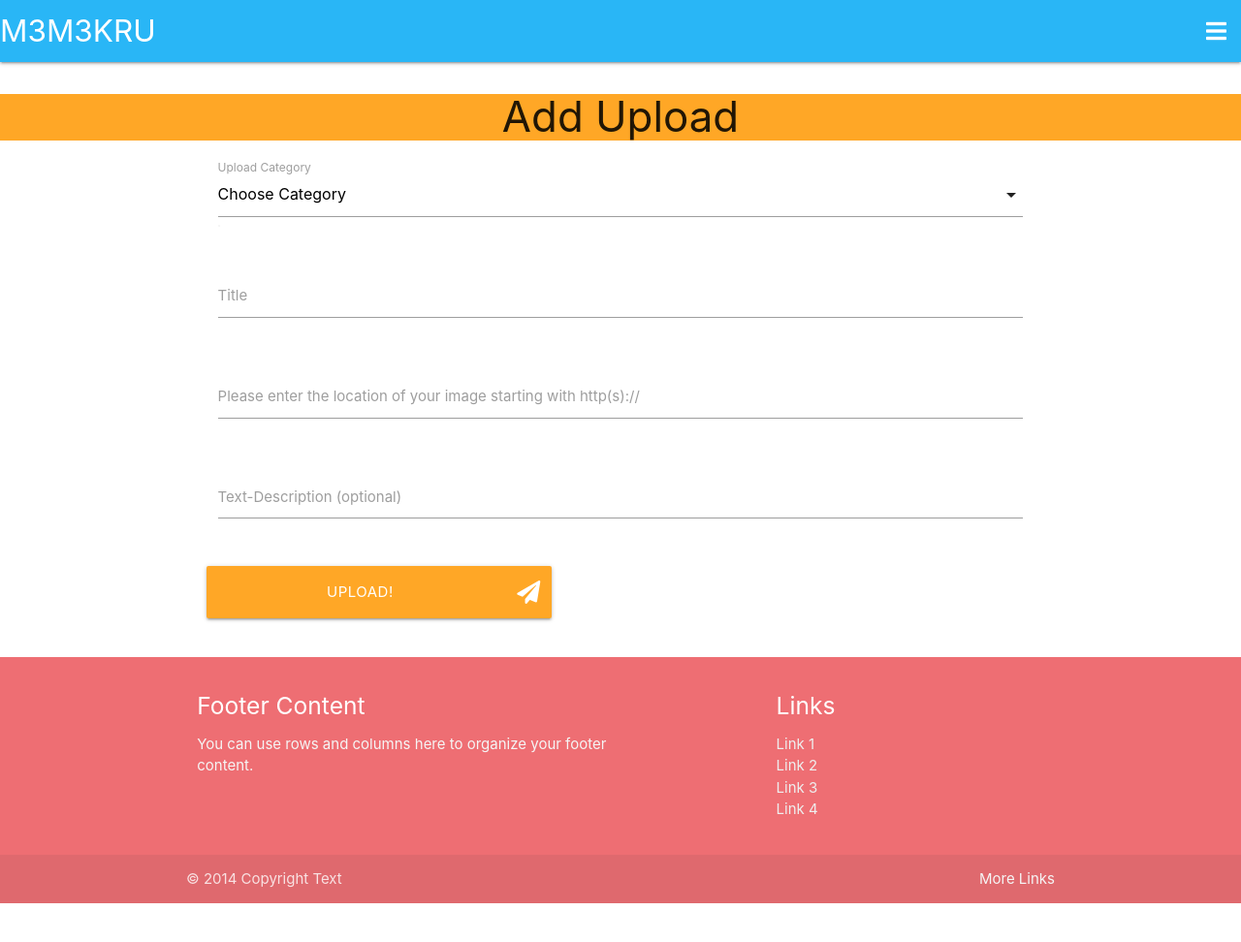
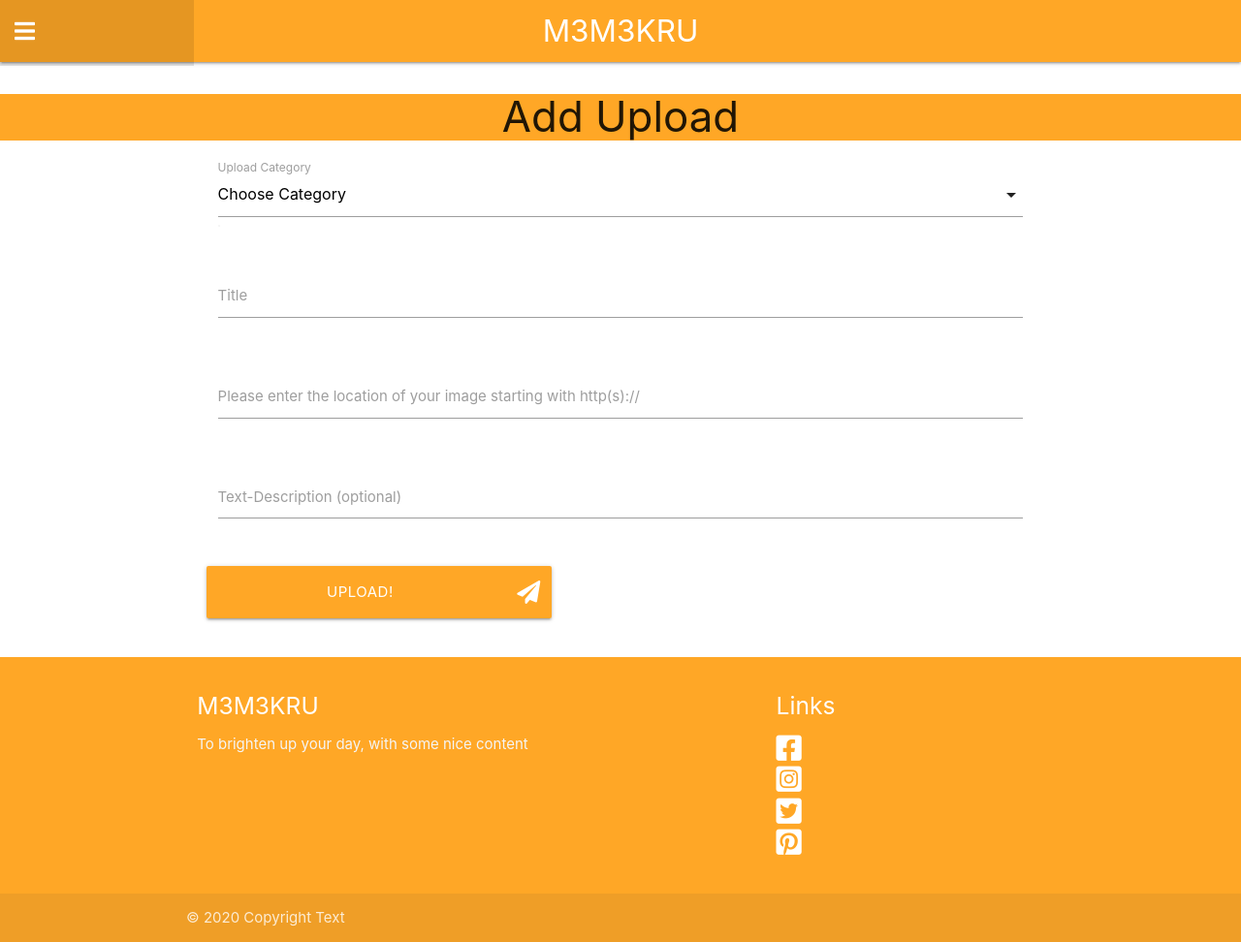
Before and after one commit to Joeri157/thirdprojecttesting, a Flask app: page /add_upload in a window 1280 px wide. Shown: the whole page at 97% size. Before the commit the page ends 932 px from the top, so only its background shows below. Run offline with Flask 2, Linux system fonts and the light colour scheme; data that the repository does not hold is empty; some libraries are stand-ins or nearby versions.

Commit message:
finalized base.html

```diff
--- a/templates/base.html
+++ b/templates/base.html
@@ -3,7 +3,6 @@
 <head>
     <meta charset="UTF-8">
     <meta name="viewport" content="width=device-width, initial-scale=1.0">
-    <!-- <link rel="stylesheet" href="https://cdn.jsdelivr.net/npm/uikit@3.5.10/dist/css/uikit.min.css" /> -->
     <link rel="stylesheet" href="https://cdnjs.cloudflare.com/ajax/libs/font-awesome/5.15.1/css/all.min.css"
         integrity="sha512-+4zCK9k+qNFUR5X+cKL9EIR+ZOhtIloNl9GIKS57V1MyNsYpYcUrUeQc9vNfzsWfV28IaLL3i96P9sdNyeRssA==" crossorigin="anonymous" type="text/css"/>
     <link rel="stylesheet" href="https://cdnjs.cloudflare.com/ajax/libs/materialize/1.0.0/css/materialize.min.css" type="text/css">
@@ -16,7 +15,7 @@
 
 	<header>
     <!-- Dropdown list -->
-		<ul id="dropdown1" class="dropdown-content">
+		<ul id="dropdown1" class="dropdown-content custom-dropdown #ffa726 orange lighten-1">
 			<li><a href="{{ url_for('index') }}">Home</a></li>
             {% if session.user %}
                 <li><a href="{{ url_for('profile', username=session['user']) }}">Profile</a></li>
@@ -29,12 +28,12 @@
             {% endif %}
 		</ul>
 		<nav>
-			<div class="nav-wrapper light-blue lighten-1">
-				<a href="{{ url_for('index') }}" class="left brand-logo">M3M3KRU</a>
-				<ul class="right show-on-large">
+			<div class="nav-wrapper #ffa726 orange lighten-1">
+				<a href="{{ url_for('index') }}" class="center brand-logo">M3M3KRU</a>
+				<ul class="left show-on-large" >
 					<!-- Dropdown Trigger also set so it drops underneath the bars -->
 					<li><a class="dropdown-trigger" href="#!"
-							data-target="dropdown1"><i class="fas fa-bars"></i></a></li>
+							data-target="dropdown1" style="width:200px;"><i class="fas fa-bars"></i></a></li>
 				</ul>
 			</div>
 		</nav>
@@ -45,7 +44,7 @@
             {% if messages %}
                 {% for messages in messages %}
                     <div class="row flashes">
-                        <h4 class="light-blue center-align">{{ messages }}</h4>
+                        <h4 class="#ffa726 orange lighten-1 center-align" style="color:white;">{{ messages }}</h4>
                     </div>
                 {% endfor %}
             {% endif %}
@@ -57,28 +56,27 @@
     {% endblock %}
     </main>
 
-    <footer class="page-footer">
+    <footer class="page-footer #ffa726 orange lighten-1">
         <div class="container">
             <div class="row">
                 <div class="col l6 s12">
-                    <h5 class="white-text">Footer Content</h5>
-                    <p class="grey-text text-lighten-4">You can use rows and columns here to organize your footer content.</p>
+                    <h5 class="white-text">M3M3KRU</h5>
+                    <p class="grey-text text-lighten-4">To brighten up your day, with some nice content</p>
                 </div>
                 <div class="col l4 offset-l2 s12">
                     <h5 class="white-text">Links</h5>
                     <ul>
-                    <li><a class="grey-text text-lighten-3" href="#!">Link 1</a></li>
-                    <li><a class="grey-text text-lighten-3" href="#!">Link 2</a></li>
-                    <li><a class="grey-text text-lighten-3" href="#!">Link 3</a></li>
-                    <li><a class="grey-text text-lighten-3" href="#!">Link 4</a></li>
+                    <li><a class="grey-text text-lighten-3" href="https://www.facebook.com/"></a><i class="fab fa-facebook-square"></i></li>
+                    <li><a class="grey-text text-lighten-3" href="https://www.instagram.com/"></a><i class="fab fa-instagram-square"></i></li>
+                    <li><a class="grey-text text-lighten-3" href="https://www.twitter.com/"></a><i class="fab fa-twitter-square"></i></li>
+                    <li><a class="grey-text text-lighten-3" href="https://www.pinterest.com/"></a><i class="fab fa-pinterest-square"></i></li>
                     </ul>
                 </div>
             </div>
         </div>
             <div class="footer-copyright">
                 <div class="container">
-                © 2014 Copyright Text
-                <a class="grey-text text-lighten-4 right" href="#!">More Links</a>
+                © 2020 Copyright Text
             </div>
         </div>
     </footer>
```
